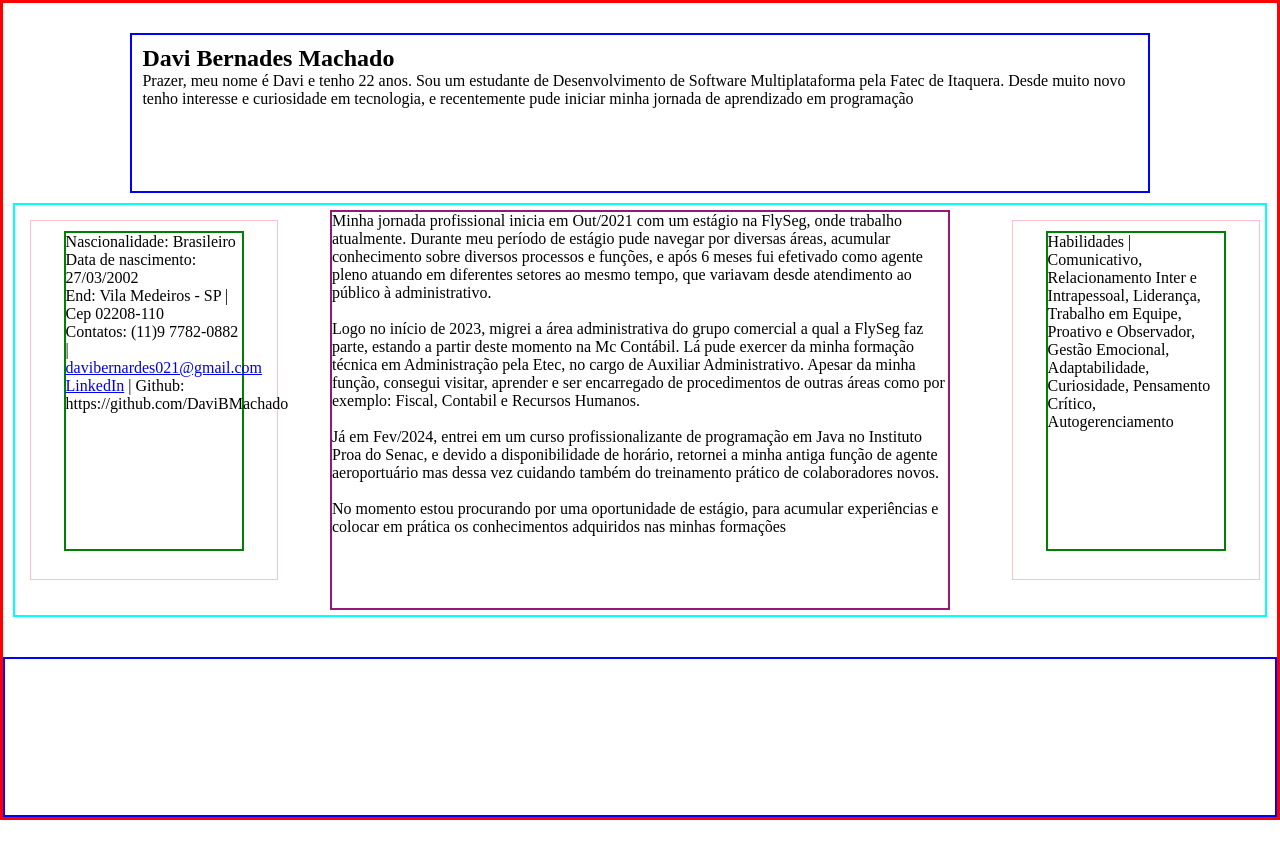
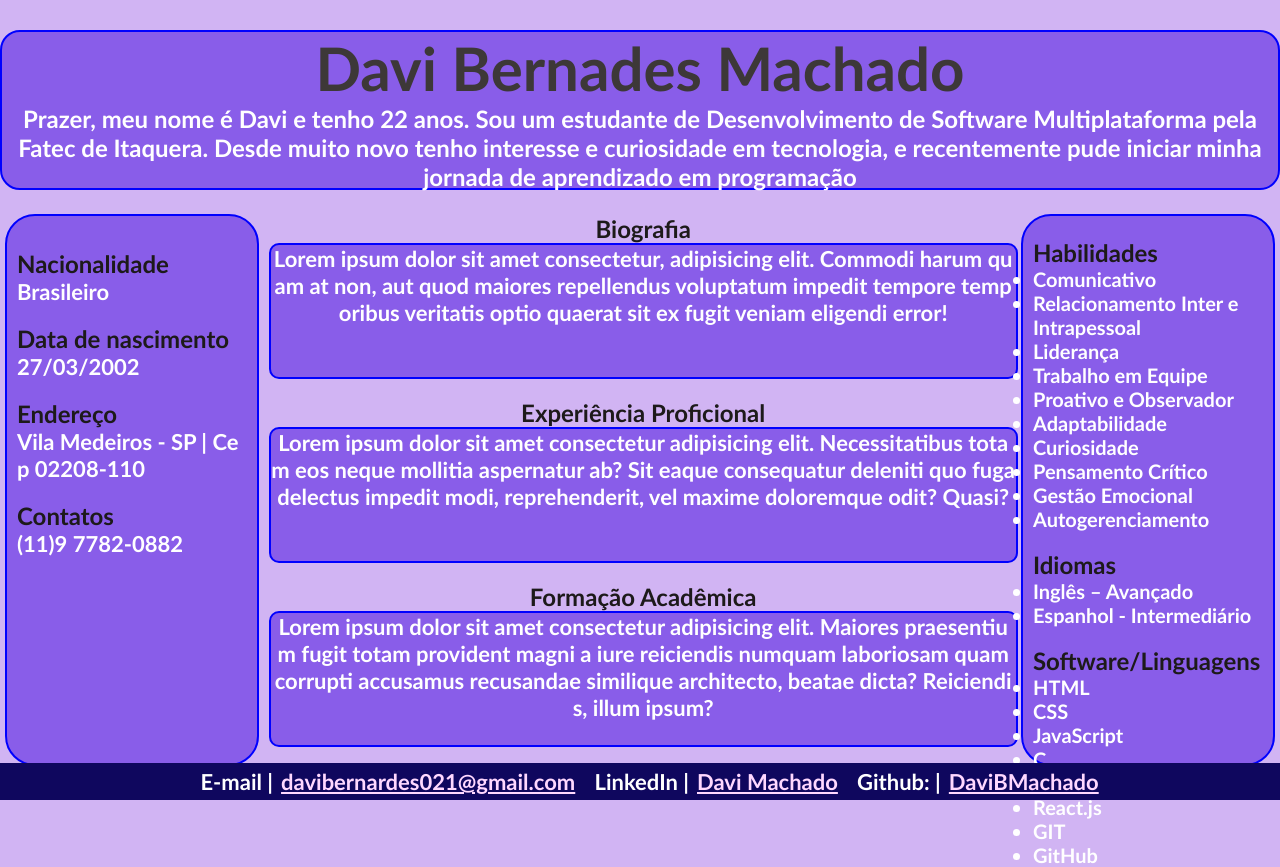
Before and after one commit to DaviBMachado/Apresentacao-Pessoal-Fatec, a plain HTML site: page index.html in a window 1280 px wide. Before the commit the page ends 820 px from the top, so only its background shows below. Drawn offline with Linux system fonts and the light colour scheme; a web font is replaced by a local one.

Commit message:
Add files via upload

```diff
--- a/assest/style.css
+++ b/assest/style.css
@@ -1,4 +1,8 @@
+@import url('https://fonts.googleapis.com/css2?family=Handjet:wght@100..900&display=swap');
+
 * {
+    color: white;
+    font-family: Calibri, 'Trebuchet MS', sans-serif;
     margin: 0;
     padding: 0;
     border: 0;
@@ -8,7 +12,7 @@
 body {
     width: 100%;
     height: 100%;
-    border: solid 3px red;
+    background-color: hsl(267, 72%, 83%);
 }
 
 header {
@@ -17,63 +21,131 @@ header {
     justify-content: center;
 }
 
+h1 {
+    color: rgb(61, 56, 56);
+    font-weight: 700;
+    font-size: 60px;
+}
+
+nav .text p {
+    font-size: 23px;
+}
+
+p {
+    font-weight: 600;
+    font-size: 22px;
+    word-break: break-all;
+}
+
 nav {
-    width: 80%;
+    width: 100%;
     height: 20vh;
     border: solid 2px blue;
+    border-radius: 20px;
     display: flex;
-    justify-content: left;
-    padding: 10px 0 0 10px;
+    justify-content: center;
+    background-color: #895de9;
 }
-.text{
+
+nav h2{
+    color: white;
+}
+.text-nav {
     display: flex;
     flex-direction: column;
+    text-align: center;
 }
-nav h1{
 
-}
-.meio{
-    border: solid 2px cyan;
-    margin: 10px;
+.meio {
+    margin-top: 1.5%;
     padding: 5px;
     justify-content: space-between;
     display: flex;
     flex-direction: row;
 }
+
 aside {
     width: 20%;
-    height: 45vh;
+    height: 69vh;
     padding: 10px;
-    margin: 10px 0 0 10px ;
     display: flex;
     justify-content: center;
-    border: solid 1px pink;
+    background-color: #895de9;
+    border-radius: 30px;
+    border: solid 2px blue;
 }
 
 #left {
-    width: 80%;
-    height: 40vh;
-    border: solid 2px green;
+    display: flex;
+    flex-direction: column;
+    margin-top: 10%;
+    width: fit-content;
 }
 
 #right {
-    width: 80%;
-    height: 40vh;
-    border: solid 2px green;
+    display: flex;
+    flex-direction: column;
+    margin-top: 5%;
+    width: fit-content;
 }
-main{
-    border: solid 2px #971677;
-    width: 50%;
-    height: 50vh;
+#right li{
+    font-size: 20px;
+    font-weight: 600;
 }
-footer{
-    padding: 30px 0 0 0;
+
+main {
+    width: 59%;
+    height: 69vh;
+    margin: 0 0 0 .5%;
     display: flex;
+    flex-direction: column;
+    align-items: center;
     justify-content: center;
 }
 
-.rodape{
+section {
+    height: 69vh;
+    border: solid 2px blue;
+    border-radius: 10px;
     width: 100%;
-    height: 20vh;
-    border: solid 2px blue;
+    background-color: #895de9;
 }
+
+section p {
+    text-align: center;
+}
+
+footer {
+    width: 100%;
+    bottom: 0;
+    position: fixed;
+    padding: 5px 0 5px 0;
+    background-color: #0f075e;
+    color: white;
+}
+
+footer a {
+    color: #ffd8ff;
+}
+
+.rodape {
+    display: flex;
+    flex-direction: row;
+    justify-content: center;
+    width: 100%;
+}
+
+.rodape p {
+    display: inline-flex;
+    margin: 0 0 0 1.5%;
+}
+
+.rodape a {
+    display: inline-flex;
+    margin: 0 0 0 8px;
+}
+
+h2 {
+    font-weight: bold;
+    color: rgb(29, 26, 26);
+}
--- a/index.html
+++ b/index.html
@@ -11,50 +11,71 @@
 <body>
     <header>
         <nav>
-            <div class="text">
+            <div class="text-nav">
                 <h1>Davi Bernades Machado</h1>
-                <p>Prazer, meu nome é Davi e tenho 22 anos. Sou um estudante de Desenvolvimento de Software
-                    Multiplataforma pela Fatec de Itaquera.
-                    Desde muito novo tenho interesse e curiosidade em tecnologia, e recentemente pude iniciar minha
-                    jornada de aprendizado em programação</p>
+                <h2>Prazer, meu nome é Davi e tenho 22 anos. Sou um estudante de Desenvolvimento de Software Multiplataforma pela Fatec de Itaquera. Desde muito novo tenho interesse e curiosidade em tecnologia, e recentemente pude iniciar minha jornada de aprendizado em programação</h2>
             </div>
         </nav>
     </header>
     <div class="meio">
         <aside id="as-left">
             <div id="left">
-                <p>Nascionalidade: Brasileiro</p>
-                <p>Data de nascimento: 27/03/2002</p>
-                <p>End: Vila Medeiros - SP | Cep 02208-110</p>
-                <p>Contatos: (11)9 7782-0882 | <a
-                        href="mailto:davibernardes021@gmail.com">davibernardes021@gmail.com</a></p>
-                <p><a href="linkedin.com/in/davibmachado">LinkedIn</a> | Github: https://github.com/DaviBMachado </p>
+                <h2>Nacionalidade</h2><p> Brasileiro</p><br>
+                <h2>Data de nascimento</h2><p>27/03/2002</p><br>
+                <h2>Endereço</h2><p> Vila Medeiros - SP | Cep 02208-110</p><br>
+                <h2>Contatos</h2><p>(11)9 7782-0882</p>
             </div>
         </aside>
         <main>
-            <section>Minha jornada profissional inicia em Out/2021 com um estágio na FlySeg, onde trabalho atualmente.
-                Durante meu período de estágio pude navegar por diversas áreas, acumular conhecimento sobre diversos
-                processos e funções, e após 6 meses fui efetivado como agente pleno atuando em diferentes setores ao
-                mesmo tempo, que variavam desde atendimento ao público à administrativo.</section>
+            <h2>Biografia</h2>
+            <section><p>Lorem ipsum dolor sit amet consectetur, adipisicing elit. Commodi harum quam at non, aut quod maiores repellendus voluptatum impedit tempore temporibus veritatis optio quaerat sit ex fugit veniam eligendi error!</p></section>
             <br>
-            <section>Logo no início de 2023, migrei a área administrativa do grupo comercial a qual a FlySeg faz parte,
-                estando a partir deste momento na Mc Contábil. Lá pude exercer da minha formação técnica em
-                Administração pela Etec, no cargo de Auxiliar Administrativo. Apesar da minha função, consegui visitar,
-                aprender e ser encarregado de procedimentos de outras áreas como por exemplo: Fiscal, Contabil e
-                Recursos Humanos.
+            <h2>Experiência Proficional</h2>
+            <section><p>Lorem ipsum dolor sit amet consectetur adipisicing elit. Necessitatibus totam eos neque mollitia aspernatur ab? Sit eaque consequatur deleniti quo fuga delectus impedit modi, reprehenderit, vel maxime doloremque odit? Quasi?</p>
             </section>
             <br>
-            <section>Já em Fev/2024, entrei em um curso profissionalizante de programação em Java no Instituto Proa do
-                Senac, e devido a disponibilidade de horário, retornei a minha antiga função de agente aeroportuário mas
-                dessa vez cuidando também do treinamento prático de colaboradores novos.
+            <h2>Formação Acadêmica</h2>
+            <section><p>Lorem ipsum dolor sit amet consectetur adipisicing elit. Maiores praesentium fugit totam provident magni a iure reiciendis numquam laboriosam quam corrupti accusamus recusandae similique architecto, beatae dicta? Reiciendis, illum ipsum?</p>
             </section>
             <br>
-            <section>No momento estou procurando por uma oportunidade de estágio, para acumular experiências e colocar
-                em prática os conhecimentos adquiridos nas minhas formações</section>
         </main>
-        <aside id="as-right">
+        <aside>
             <div id="right">
-                <p>Habilidades | Comunicativo, Relacionamento Inter e Intrapessoal, Liderança, Trabalho em Equipe, Proativo e Observador, Gestão Emocional, Adaptabilidade, Curiosidade, Pensamento Crítico, Autogerenciamento
+                <h2>Habilidades</h2>
+                <p><ul>
+                    <li>Comunicativo</li>
+                    <li>Relacionamento Inter e Intrapessoal</li>
+                    <li>Liderança</li>
+                    <li>Trabalho em Equipe</li>
+                    <li>Proativo e Observador</li>
+                    <li>Adaptabilidade</li>
+                    <li>Curiosidade</li>
+                    <li>Pensamento Crítico</li>
+                    <li>Gestão Emocional</li>
+                    <li>Autogerenciamento</li></ul>
+                </p>
+                <br>
+                <p>
+                    <h2>Idiomas</h2>
+                    <ul>
+                        <li>Inglês – Avançado</li>
+                        <li>Espanhol - Intermediário</li>
+                    </ul>
+                </p>
+                <br>
+                <p>
+                    <h2>Software/Linguagens</h2>
+                    <ul>
+                        <li>HTML</li>
+                        <li>CSS</li>
+                        <li>JavaScript</li>
+                        <li>C</li>
+                        <li>Java</li>
+                        <li>React.js</li>
+                        <li>GIT</li>
+                        <li>GitHub</li>
+
+                    </ul>
                 </p>
             </div>
         </aside>
@@ -62,7 +83,9 @@
 
     <footer>
         <div class="rodape">
-
+            <p>E-mail | <a href="mailto:davibernardes021@gmail.com">davibernardes021@gmail.com</a></p>
+            <p>LinkedIn | <a href="linkedin.com/in/davibmachado">Davi Machado</a></p>
+            <p>Github:  | <a href="https://github.com/DaviBMachado">DaviBMachado</a> </p>
         </div>
     </footer>
 </body>
```
